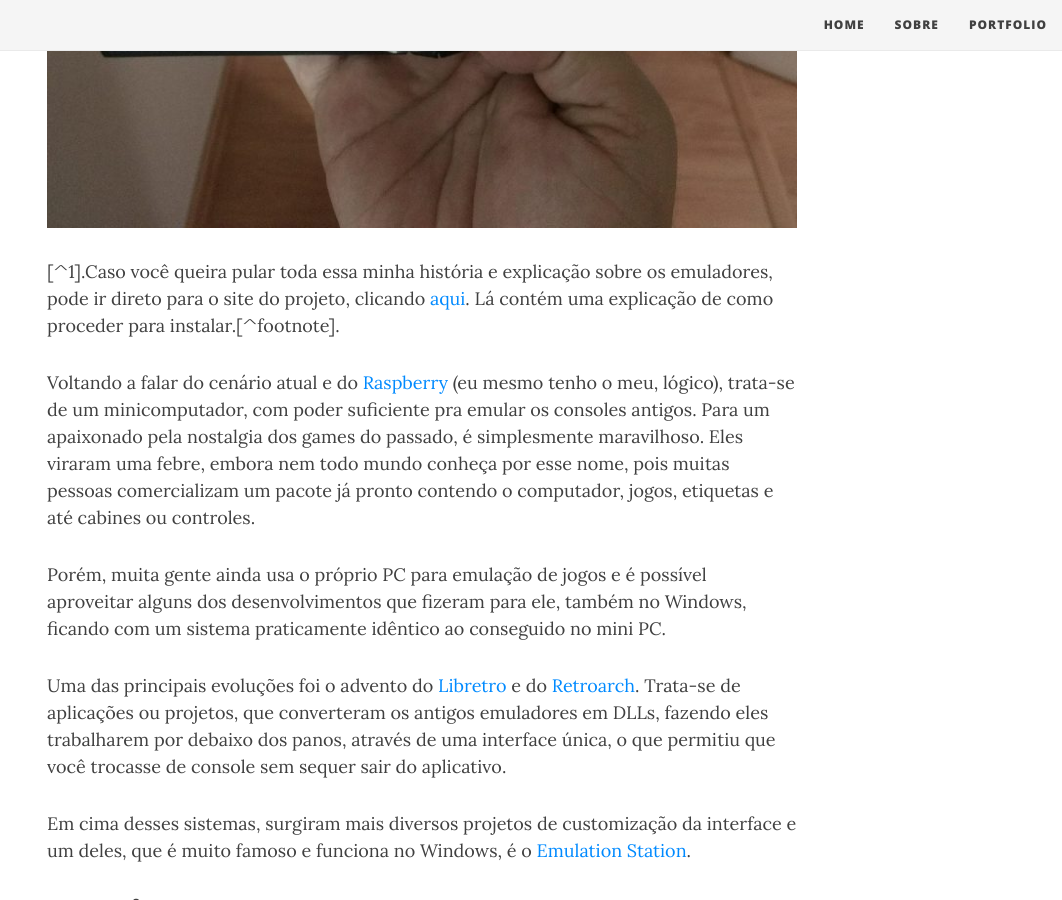
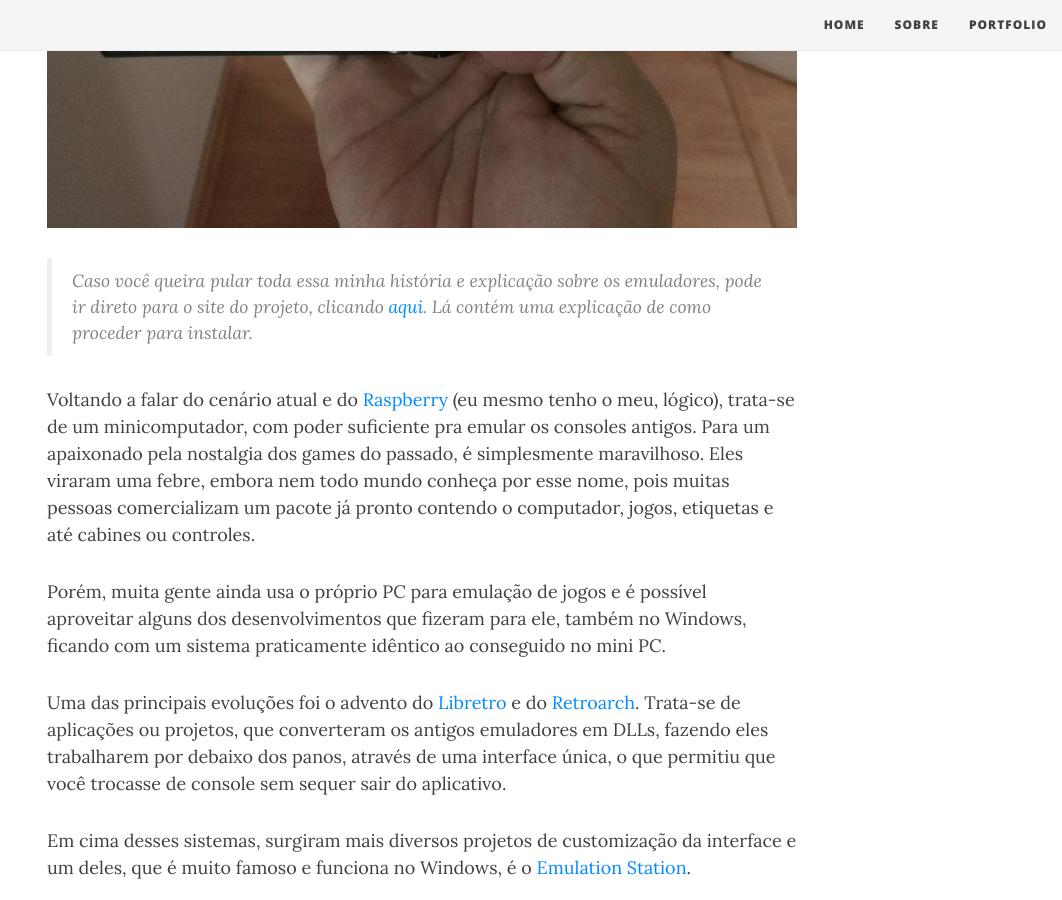
Before and after one commit to PRElias/paulorobertoelias.com.br, a Jekyll site: the page built from _posts/2018-07-04-emulationstation-configuracao-simples-para-windows.md, in a window 1280 px wide and 900 px high, scrolled down 1735 px. Shown: the whole window, without its empty margins (218-1280 px from the left). Built offline with Jekyll 4.4.1, drawn with Linux system fonts in a browser that asks for light colours; nearby versions of some CDN libraries.

Commit message:
blockquote

```diff
--- a/_posts/2018-07-04-emulationstation-configuracao-simples-para-windows.md
+++ b/_posts/2018-07-04-emulationstation-configuracao-simples-para-windows.md
@@ -14,7 +14,7 @@ Pela data dos arquivos que estão no disco, isso foi em abril de 2006. Que sauda
 
 ![dvd](../img/dvd_emuladores-768x1024.jpg)
 
-[^1].Caso você queira pular toda essa minha história e explicação sobre os emuladores, pode ir direto para o site do projeto, clicando [aqui](https://prelias.github.io/win10_emulation_station/). Lá contém uma explicação de como proceder para instalar.[^footnote].
+> Caso você queira pular toda essa minha história e explicação sobre os emuladores, pode ir direto para o site do projeto, clicando [aqui](https://prelias.github.io/win10_emulation_station/). Lá contém uma explicação de como proceder para instalar.
 
 Voltando a falar do cenário atual e do [Raspberry](https://pt.wikipedia.org/wiki/Raspberry_Pi) (eu mesmo tenho o meu, lógico), trata-se de um minicomputador, com poder suficiente pra emular os consoles antigos.  Para um apaixonado pela nostalgia dos games do passado, é simplesmente maravilhoso. Eles viraram uma febre, embora nem todo mundo conheça por esse nome, pois muitas pessoas comercializam um pacote já pronto contendo o computador, jogos, etiquetas e até cabines ou controles.
 
```
